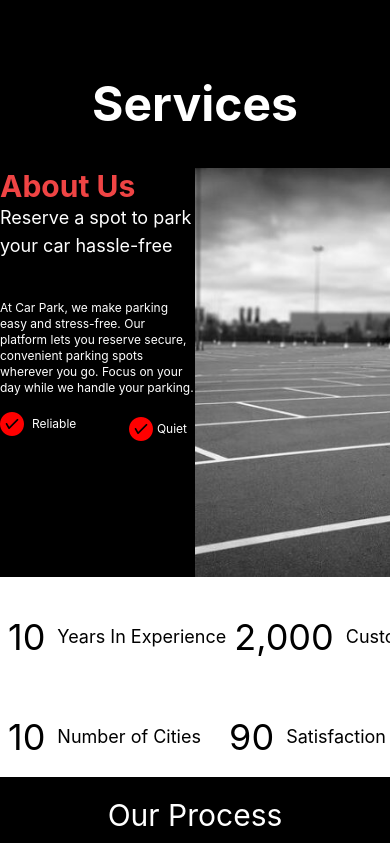
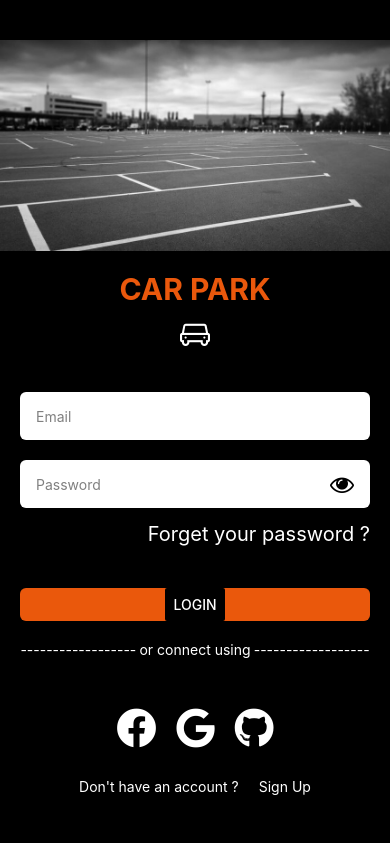
Before and after one commit to sedkibagga/parking-space-counter, a React Native app in the folder mobile-app/parking-app/: screen / in a window 390 px wide. Shown: the top 843 px of the page. Built offline with nearby package versions, Linux system fonts and the light colour scheme.

Commit message:
touch the login component

```diff
--- a/mobile-app/parking-app/App.tsx
+++ b/mobile-app/parking-app/App.tsx
@@ -3,11 +3,11 @@ import { StyleSheet, Text, View } from 'react-native';
 import './global.css';
 import Home from './component/Home';
 import Services from './component/Services';
+import Login from './component/Login';
 export default function App() {
   return (
     <View className='flex-1 '>
-      <Services />
-      <Text>hi new branch</Text>
+      <Login />
     </View>
   );
 }
--- a/mobile-app/parking-app/component/Home.tsx
+++ b/mobile-app/parking-app/component/Home.tsx
@@ -31,6 +31,7 @@ const Home = () => {
                 </View>
 
             </View>
+
         </View>
     )
 }
--- /dev/null
+++ b/mobile-app/parking-app/component/Login.tsx
@@ -0,0 +1,83 @@
+import { View, Text, Image, TextInput, Button } from 'react-native';
+import React from 'react';
+import AntDesign from '@expo/vector-icons/AntDesign';
+import FontAwesome from '@expo/vector-icons/FontAwesome';
+import FontAwesome5 from '@expo/vector-icons/build/FontAwesome5';
+
+const Login = () => {
+    return (
+        <View className="flex flex-col bg-black h-full">
+
+            <View className="flex flex-col items-center justify-center h-1/4 mt-10">
+                <Image
+                    source={require('../assets/about1.jpg')}
+                    className="h-full w-full"
+                />
+            </View>
+
+
+            <View className="flex flex-col items-center justify-center mt-5">
+                <Text className="font-bold text-orange-600 text-3xl">
+                    CAR PARK
+                </Text>
+                <AntDesign name="car" size={30} color="white" className="mt-3" />
+            </View>
+
+
+            <View className="flex flex-col mt-10">
+
+                <TextInput
+                    placeholderTextColor="gray"
+                    placeholder="Email"
+                    className="bg-white mb-5 h-12 px-4 ml-5 mr-5 rounded-md"
+                />
+
+
+                <View className="flex flex-row items-center bg-white h-12 px-4 mx-5 rounded-md">
+                    <TextInput
+                        placeholderTextColor="gray"
+                        placeholder="Password"
+                        secureTextEntry
+                        className="flex-1 text-black"
+                    />
+                    <FontAwesome name="eye" size={24} color="black" />
+                </View>
+
+                <View className='flex flex-row mt-3 justify-end items-end mx-5'>
+                    <Text className='text-white text-bold text-xl'> Forget your password ?</Text>
+                </View>
+
+                <View className='flex flex-row items-center justify-center mt-10 bg-orange-600 mx-5 rounded-md '>
+                    <Button title='Login' color='black'></Button>
+                </View>
+                <View className="flex flex-row justify-between items-center mt-5 mx-5">
+                    <Text className="text-white flex-1 text-center">------------------</Text>
+                    <Text className="text-white flex-1 text-center">or connect using</Text>
+                    <Text className="text-white flex-1 text-center">------------------</Text>
+                </View>
+
+                <View className="flex flex-row  mx-5 mt-10 items-center justify-center p-2">
+                    <View className='mr-5'>
+                        <FontAwesome5 name="facebook" size={40} color="white" />
+                    </View>
+                    <View className='mr-5'>
+                    <FontAwesome5 name="google" size={40} color="white" />
+                    </View>
+                    <View>
+                    <FontAwesome5 name="github" size={40} color="white" />
+                    </View>
+                </View>
+                <View className='flex flex-row justify-center items-center mt-5'>
+                   <Text className='text text-white mr-5'>
+                       Don't have an account ?
+                   </Text>
+                   <Text className='text text-white  text-bold'>
+                         Sign Up
+                   </Text>
+                </View>
+            </View>
+        </View>
+    );
+};
+
+export default Login;
--- a/mobile-app/parking-app/component/Services.tsx
+++ b/mobile-app/parking-app/component/Services.tsx
@@ -1,10 +1,10 @@
-import { View, Text, ScrollView, Image, Button } from 'react-native'
+import { View, Text, ScrollView, Image } from 'react-native'
 import React from 'react'
 import '../global.css'
 import AntDesign from '@expo/vector-icons/AntDesign'
 import ProcessCard from './ProcessCard'
 import { ProcessCardProps } from '../Types/DataTypes'
-
+import { StyleSheet } from 'react-native'
 const Services = () => {
     const processTypes: ProcessCardProps[] = [
         {
@@ -33,42 +33,33 @@ const Services = () => {
     }
 
     const processChunks = chunkArray(processTypes, 2)
+
     return (
-        <ScrollView className='flex flex-col h-full bg-black'>
+        <ScrollView className="bg-black h-full" contentContainerStyle={styles.contentContainer}>
             <View className='flex flex-row items-center justify-center mt-20'>
                 <Text className='text font-bold text-white text-5xl'>Services</Text>
             </View>
             <View className='bg-black flex flex-row h-1/3 mt-10'>
                 <View className='flex flex-col w-1/2'>
-                    <Text className='text-red-500 font-bold text-3xl'>
-                        About Us
-                    </Text>
-                    <Text className='text-white text-lg'>
-                        Reserve a spot to park your car hassle-free
-                    </Text>
+                    <Text className='text-red-500 font-bold text-3xl'>About Us</Text>
+                    <Text className='text-white text-lg'>Reserve a spot to park your car hassle-free</Text>
                     <Text className='text-white text-xs mt-10'>
                         At Car Park, we make parking easy and stress-free. Our platform lets you reserve secure, convenient parking spots wherever you go. Focus on your day while we handle your parking.
                     </Text>
-                    <View className=" flex flex-row justify-between mt-5">
+                    <View className="flex flex-row justify-between mt-5">
                         <View className="items-start">
-                            <Text className="text-white text-xs">
-                                <View className='flex flex-row items-center'>
-                                    <AntDesign name="checkcircle" size={24} color="red" />
-                                    <Text className='text-white text-xs ml-2'>Reliable</Text>
-                                </View>
-                            </Text>
+                            <View className='flex flex-row items-center'>
+                                <AntDesign name="checkcircle" size={24} color="red" />
+                                <Text className='text-white text-xs ml-2'>Reliable</Text>
+                            </View>
                         </View>
                         <View className="items-end">
-
                             <View className='flex flex-row items-center'>
                                 <AntDesign className='mr-1' name="checkcircle" size={24} color="red" />
                                 <Text className='text-white text-xs mr-2'>Quiet</Text>
                             </View>
-
                         </View>
                     </View>
-
-
                 </View>
                 <View className='flex flex-col items-center justify-center bg-green-500 w-1/2'>
                     <Image
@@ -114,8 +105,23 @@ const Services = () => {
                     ))}
                 </View>
             ))}
+            <View className='flex flex-row items-center justify-center mt-5 p-3'>
+                <Text className='text-white text-bold text-3xl'>Go Back</Text>
+            </View>
+            {/* <View className='flex flex-col items-center justify-center bg-green-500'>
+                <Image
+                    source={require('../assets/Capture2.png')}
+                    className='h-full w-full'
+                />
+            </View> */}
         </ScrollView>
     )
 }
 
 export default Services
+
+const styles = StyleSheet.create({
+    contentContainer: {
+      paddingVertical: 10
+    }
+  })
```
